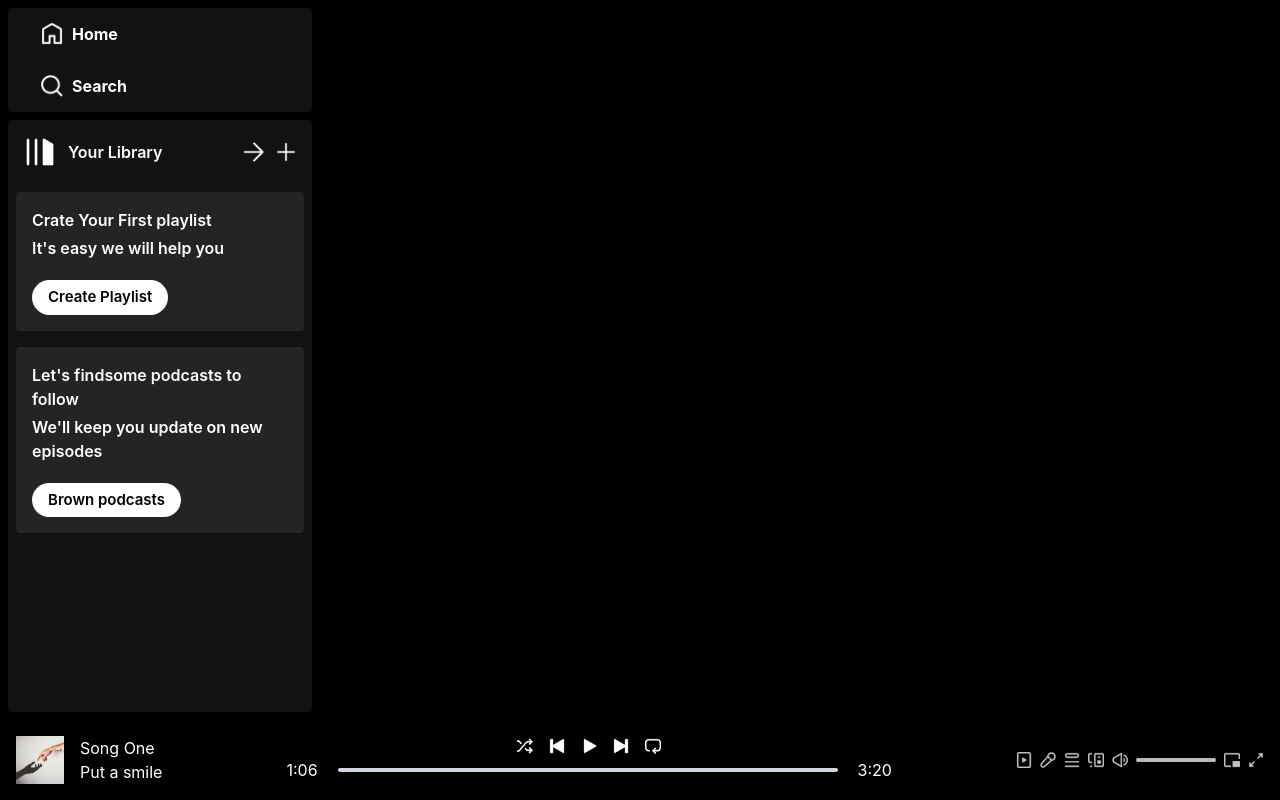
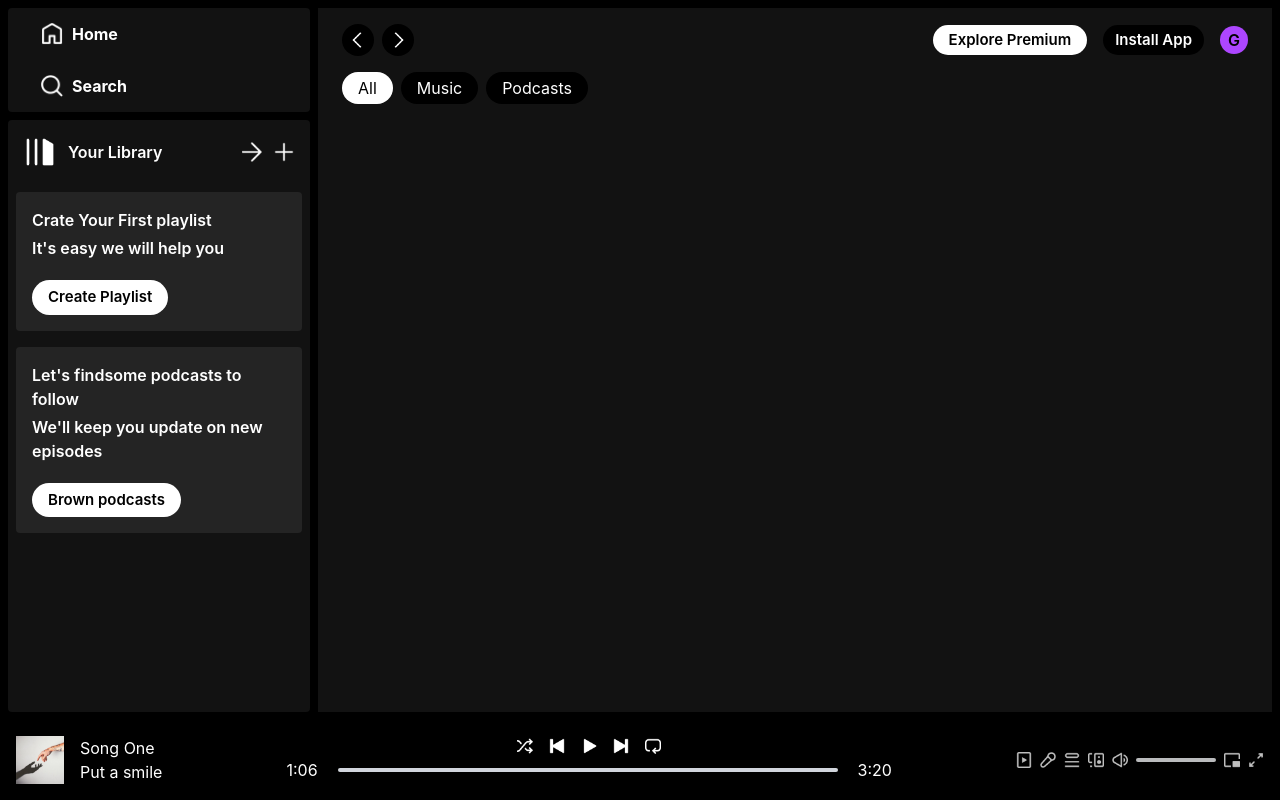
Before and after one commit to aakritii7/Spotify-Clone, a React (Vite) app: page / in a window 1280 px wide. Built offline with nearby package versions, Linux system fonts and the light colour scheme.

Commit message:
Navbar is completed

```diff
--- a/src/App.jsx
+++ b/src/App.jsx
@@ -1,12 +1,14 @@
 import React from 'react'
 import SideBar from './Component/SideBar'
 import Player from './Component/Player'
+import Display from './Component/Display'
 
 const App = () => {
   return (
     <div className='h-screen bg-black'>
         <div className='h-[90%] flex'>
             <SideBar />
+            <Display />
         </div>
         <Player />
 
--- a/src/Component/DisplayHome.jsx
+++ b/src/Component/DisplayHome.jsx
@@ -1,10 +1,14 @@
 import React from 'react'
+import Navbar from './Navbar'
 
 const DisplayHome = () => {
   return (
-    <div>
+    <>
+      <Navbar />
+      <div className='my-5 font-bold text-2xl'>
 
-    </div>
+      </div>
+    </>
   )
 }
 
--- /dev/null
+++ b/src/Component/Navbar.jsx
@@ -0,0 +1,28 @@
+import React from 'react'
+import { assets } from '../assets/assets'
+
+const Navbar = () => {
+  return (
+    <>
+      <div className='w-full flex justify-between items-center font-semibold'>
+        <div className='flex items-center gap-2'>
+            <img className='w-8 bg-black p-2 rounded-2xl cursor-pointer' src={assets.arrow_left} alt="" />
+            <img className='w-8 bg-black p-2 rounded-2xl cursor-pointer' src={assets.arrow_right} alt="" />
+        </div>
+        <div className='flex items-center gap-4'>
+            <p className='bg-white text-black text-[15px] px-4 py-1 rounded-2xl hidden md:block cursor-pointer'>Explore Premium</p>
+            <p className='bg-black py-1 px-3 rounded-2xl text-[15px] cursor-pointer'>Install App</p>
+            <p className='bg-purple-500 text-black w-7 h-7 rounded-full flex items-center justify-center'>G</p>
+        </div>
+      </div>
+      <div className='flex items-center gap-2 mt-4'>
+        <p className='bg-white text-black px-4 py-1 rounded-2xl cursor-pointer'>All</p>
+        <p className='bg-black px-4 py-1 rounded-2xl cursor-pointer'>Music</p>
+        <p className='bg-black px-4 py-1 rounded-2xl cursor-pointer'>Podcasts</p>
+
+      </div>
+    </>
+  )
+}
+
+export default Navbar
```
